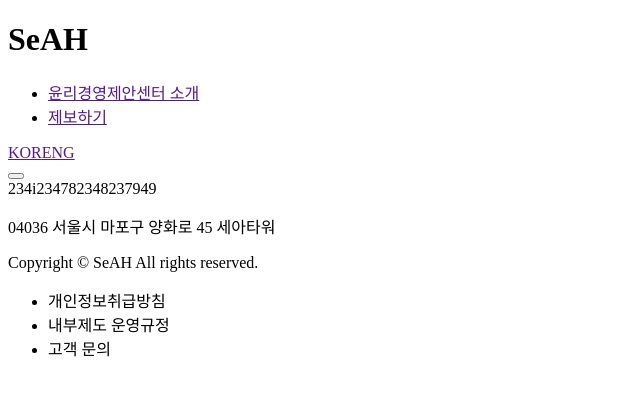
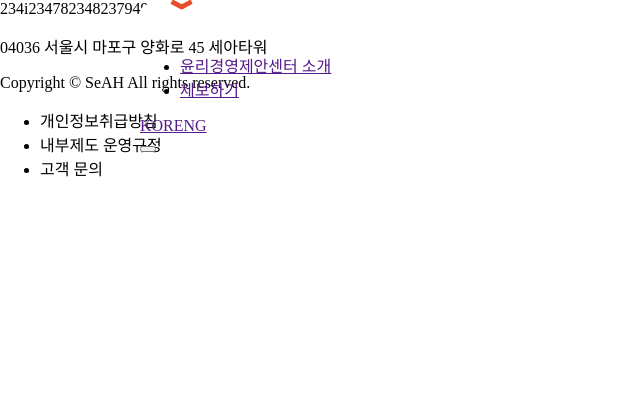
Before and after one commit to JANGDEOKSIK/next-seah, a Next.js app: page /main in a window 1280 px wide. Shown: the top 396 px of the page, without its empty margins (0-640 px from the left). Built offline with nearby package versions, Linux system fonts and the light colour scheme.

Commit message:
세아 제보가이드 페이지 작업 중

```diff
--- a/src/scss/_header.scss
+++ b/src/scss/_header.scss
@@ -1,6 +1,3 @@
-header {
-}
-
 #skipNavi a {
   position: fixed;
   top: -9999px;
@@ -13,3 +10,21 @@
     top: 0;
   }
 }
+
+header {
+  position: absolute;
+  top: 0;
+  left: 0;
+  width: 100%;
+  padding: 0 140px;
+  box-sizing: border-box;
+  // background-color: #000;
+
+  h1 {
+    width: 120px;
+    height: 37px;
+    margin: 0;
+    background: url("../../public/images/ico-logo.svg") no-repeat center center / 120px;
+    text-indent: -9999px;
+  }
+}
--- a/src/scss/_layout.scss
+++ b/src/scss/_layout.scss
@@ -0,0 +1,3 @@
+body {
+  margin: 0;
+}
```
Also changed, not shown: public/images/ico-logo.svg (added).
